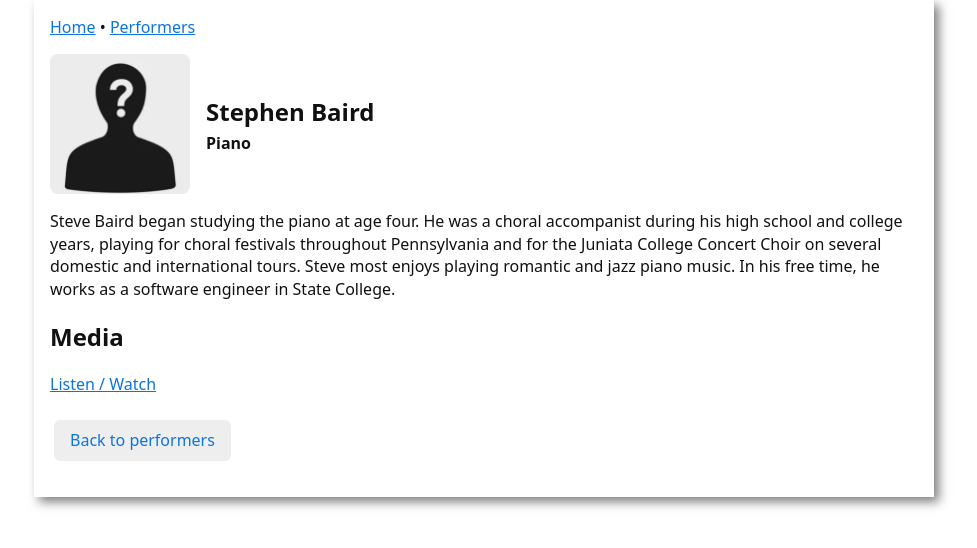
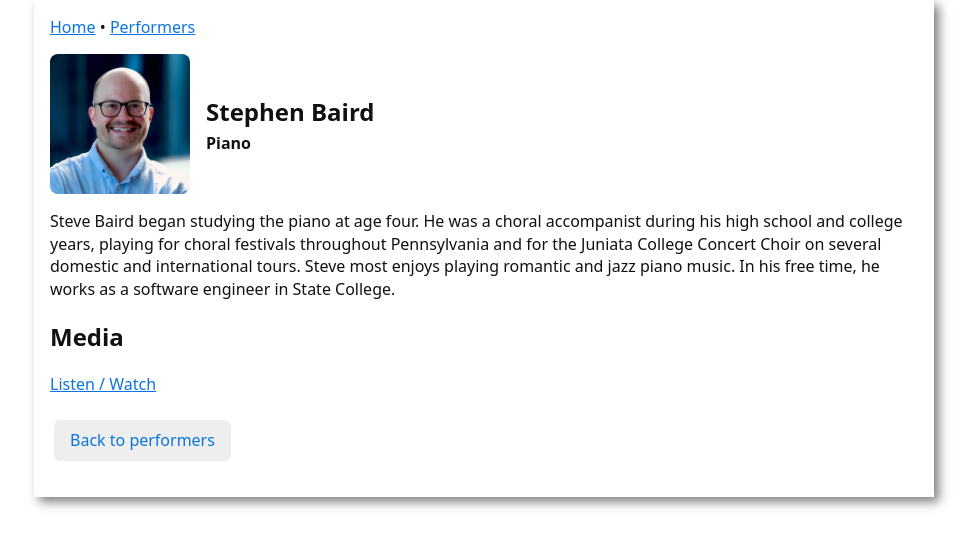
Before and after one commit to KurtKroeker/csehy-fundraising, a Jekyll site: the page built from _performers/stephen-baird.md, in a window 1280 px wide. Shown: the top 548 px of the page, without its empty margins (156-1133 px from the left). Built offline with Jekyll 4.4.1, drawn with Linux system fonts in a browser that asks for light colours.

Commit message:
Update stephen-baird.md
steve's headshot

```diff
--- a/_performers/stephen-baird.md
+++ b/_performers/stephen-baird.md
@@ -3,7 +3,7 @@ layout: performer
 title: "Stephen Baird"
 name: "Stephen Baird"
 instrument: "Piano"
-photo: "placeholder-person.png"
+photo: "steve_baird-headshot.png"
 bio: >
   Steve Baird began studying the piano at age four. He was a choral accompanist during his high school and college years, playing for choral festivals throughout Pennsylvania and for the Juniata College Concert Choir on several domestic and international tours. Steve most enjoys playing romantic and jazz piano music. In his free time, he works as a software engineer in State College.
 media_url: "https://www.youtube.com/@primarykeymusic"
```
